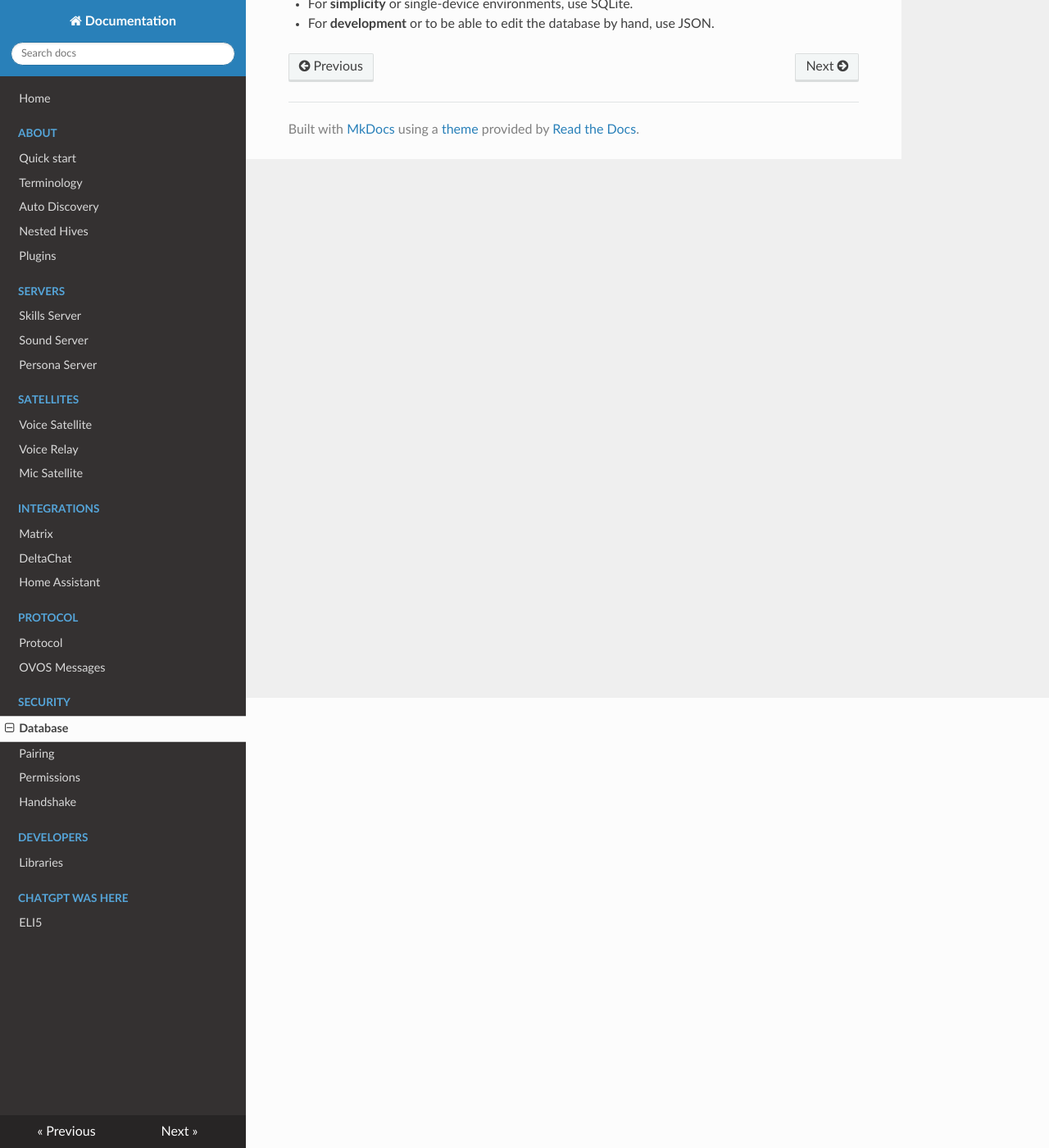
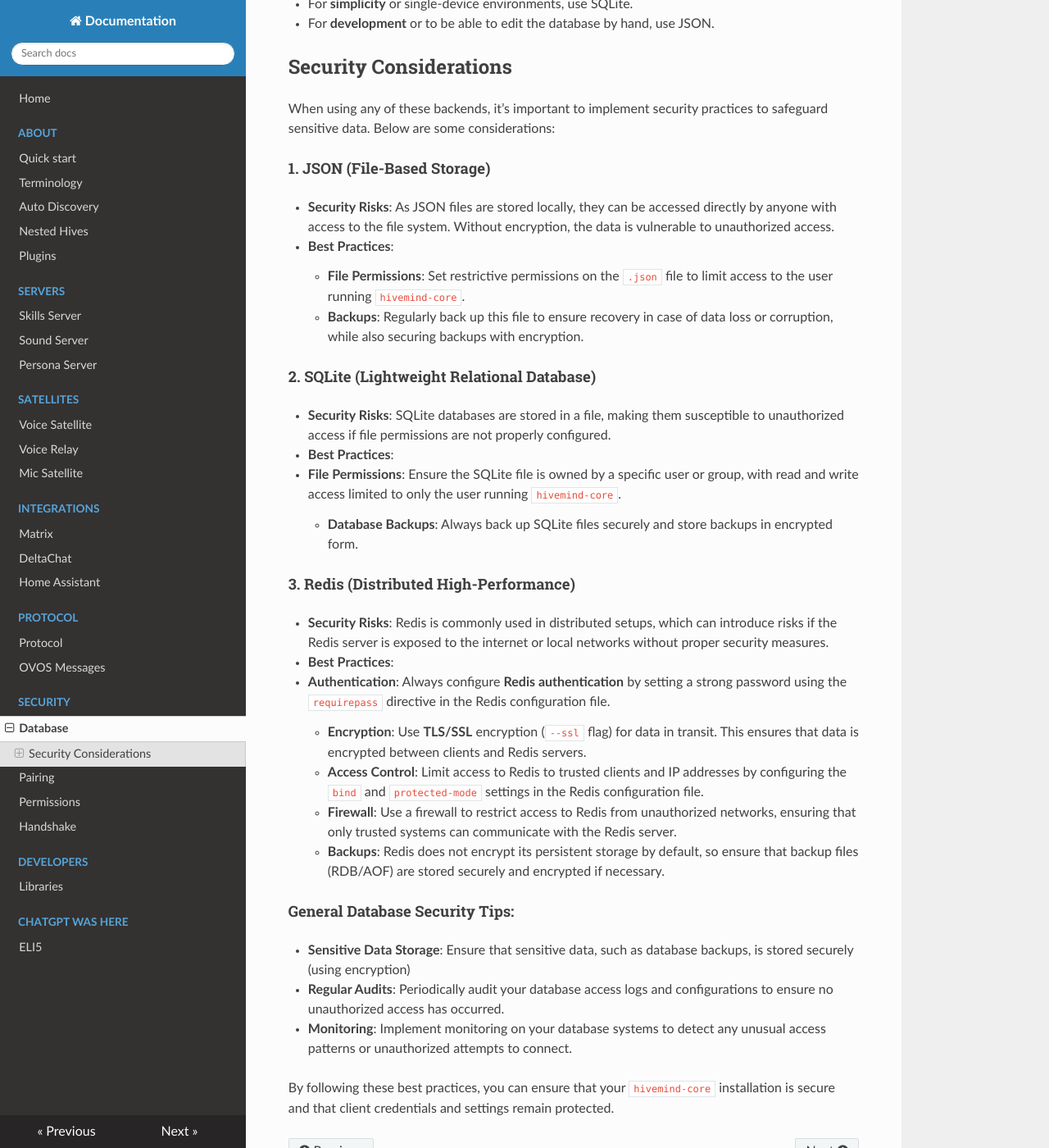
Before and after one commit to JarbasHiveMind/HiveMind-community-docs, an MkDocs documentation site: the page built from docs/17_database.md, in a window 1280 px wide and 1400 px high, scrolled down 549 px. Shown: the whole window at 82% size. Built offline with MkDocs 1.6.1, drawn with Linux system fonts in a browser that asks for light colours; nearby versions of some CDN libraries.

Commit message:
db security notes

```diff
--- a/docs/17_database.md
+++ b/docs/17_database.md
@@ -13,3 +13,35 @@
 - For **scalability** or multi-instance setups, use Redis.
 - For **simplicity** or single-device environments, use SQLite.
 - For **development** or to be able to edit the database by hand, use JSON.
+
+## Security Considerations
+
+When using any of these backends, it’s important to implement security practices to safeguard sensitive data. Below are some considerations:
+
+#### 1. **JSON (File-Based Storage)**
+- **Security Risks**: As JSON files are stored locally, they can be accessed directly by anyone with access to the file system. Without encryption, the data is vulnerable to unauthorized access.
+- **Best Practices**:
+    - **File Permissions**: Set restrictive permissions on the `.json` file to limit access to the user running `hivemind-core`.
+    - **Backups**: Regularly back up this file to ensure recovery in case of data loss or corruption, while also securing backups with encryption.
+
+#### 2. **SQLite (Lightweight Relational Database)**
+- **Security Risks**: SQLite databases are stored in a file, making them susceptible to unauthorized access if file permissions are not properly configured.
+- **Best Practices**:
+  - **File Permissions**: Ensure the SQLite file is owned by a specific user or group, with read and write access limited to only the user running `hivemind-core`.
+    - **Database Backups**: Always back up SQLite files securely and store backups in encrypted form.
+
+#### 3. **Redis (Distributed High-Performance)**
+- **Security Risks**: Redis is commonly used in distributed setups, which can introduce risks if the Redis server is exposed to the internet or local networks without proper security measures.
+- **Best Practices**:
+  - **Authentication**: Always configure **Redis authentication** by setting a strong password using the `requirepass` directive in the Redis configuration file.
+    - **Encryption**: Use **TLS/SSL** encryption (`--ssl` flag) for data in transit. This ensures that data is encrypted between clients and Redis servers.
+    - **Access Control**: Limit access to Redis to trusted clients and IP addresses by configuring the `bind` and `protected-mode` settings in the Redis configuration file.
+    - **Firewall**: Use a firewall to restrict access to Redis from unauthorized networks, ensuring that only trusted systems can communicate with the Redis server.
+    - **Backups**: Redis does not encrypt its persistent storage by default, so ensure that backup files (RDB/AOF) are stored securely and encrypted if necessary.
+
+#### General Database Security Tips:
+- **Sensitive Data Storage**: Ensure that sensitive data, such as database backups, is stored securely (using encryption)
+- **Regular Audits**: Periodically audit your database access logs and configurations to ensure no unauthorized access has occurred.
+- **Monitoring**: Implement monitoring on your database systems to detect any unusual access patterns or unauthorized attempts to connect.
+
+By following these best practices, you can ensure that your `hivemind-core` installation is secure and that client credentials and settings remain protected.
```
